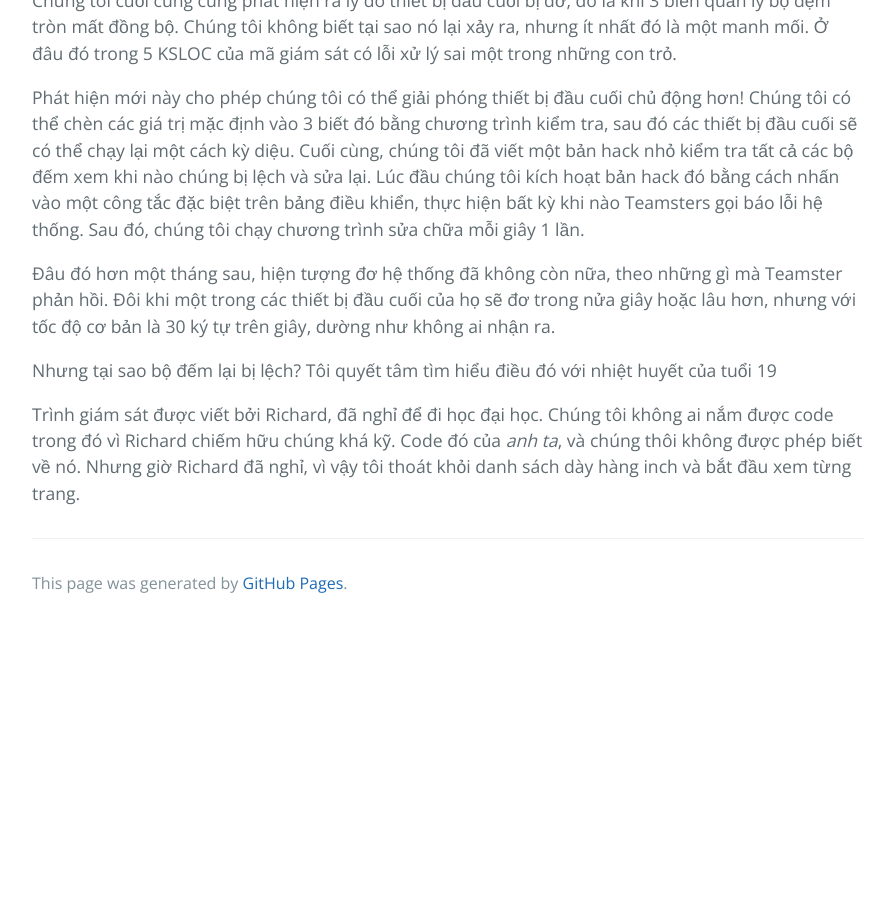
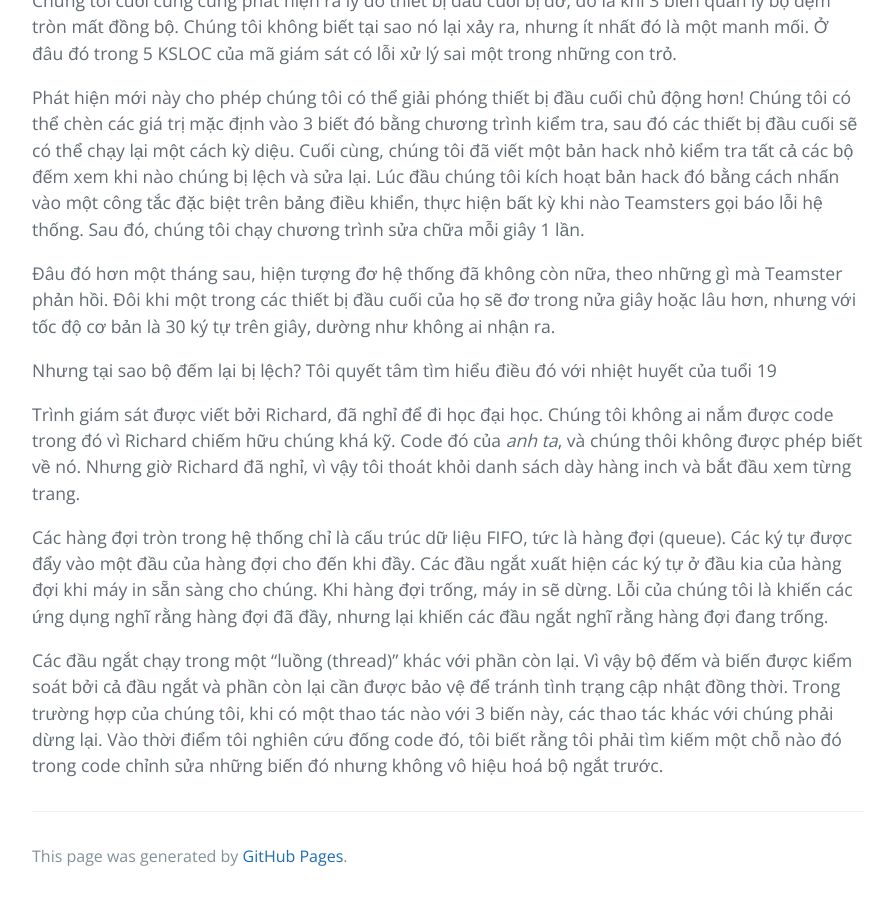
Before and after one commit to HaiBV/haibv.github.io, a Jekyll site: the page built from clean-coder/chapter-4-coding.md, in a window 1280 px wide and 900 px high, scrolled down 8180 px. Shown: the whole window, without its empty margins (192-1085 px from the left). Built offline with Jekyll 4.4.1, drawn with Linux system fonts in a browser that asks for light colours; our own code applies the rules of GitHub Pages for plain Markdown files; before the commit the page ends 8807 px from its top, so only the background shows below that.

Commit message:
Book - The Clean Coder - Chapter 4 - Coding

```diff
--- a/clean-coder/chapter-4-coding.md
+++ b/clean-coder/chapter-4-coding.md
@@ -161,3 +161,7 @@ Phát hiện mới này cho phép chúng tôi có thể giải phóng thiết b
 Nhưng tại sao bộ đếm lại bị lệch? Tôi quyết tâm tìm hiểu điều đó với nhiệt huyết của tuổi 19
 
 Trình giám sát được viết bởi Richard, đã nghỉ để đi học đại học. Chúng tôi không ai nắm được code trong đó vì Richard chiếm hữu chúng khá kỹ. Code đó của _anh ta_, và chúng thôi không được phép biết về nó. Nhưng giờ Richard đã nghỉ, vì vậy tôi thoát khỏi danh sách dày hàng inch và bắt đầu xem từng trang.
+
+Các hàng đợi tròn trong hệ thống chỉ là cấu trúc dữ liệu FIFO, tức là hàng đợi (queue). Các ký tự được đẩy vào một đầu của hàng đợi cho đến khi đầy. Các đầu ngắt xuất hiện các ký tự ở đầu kia của hàng đợi khi máy in sẵn sàng cho chúng. Khi hàng đợi trống, máy in sẽ dừng. Lỗi của chúng tôi là khiến các ứng dụng nghĩ rằng hàng đợi đã đầy, nhưng lại khiến các đầu ngắt nghĩ rằng hàng đợi đang trống.
+
+Các đầu ngắt chạy trong một "luồng (thread)" khác với phần còn lại. Vì vậy bộ đếm và biến được kiểm soát bởi cả đầu ngắt và phần còn lại cần được bảo vệ để tránh tình trạng cập nhật đồng thời. Trong trường hợp của chúng tôi, khi có một thao tác nào với 3 biến này, các thao tác khác với chúng phải dừng lại. Vào thời điểm tôi nghiên cứu đống code đó, tôi biết rằng tôi phải tìm kiếm một chỗ nào đó trong code chỉnh sửa những biến đó nhưng không vô hiệu hoá bộ ngắt trước.
```
